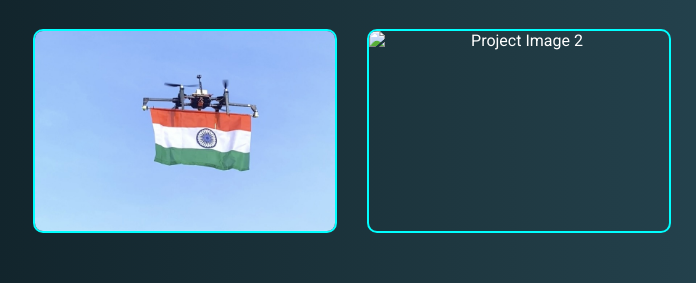
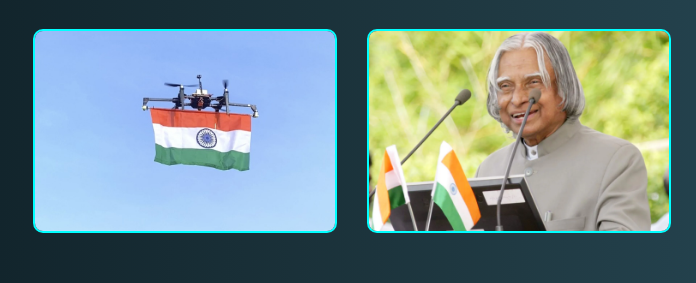
Before and after one commit to Harshhhh16/idro-website, a plain HTML site: page index.html in a window 1280 px wide. Shown: the part 1666-1949 px from the top of the page, 121-817 px from the left. Drawn offline with Linux system fonts and the light colour scheme; grey boxes are pictures that could not be loaded.

Commit message:
Update index.html

```diff
--- a/index.html
+++ b/index.html
@@ -190,7 +190,7 @@
     </div>
     <div class="gallery-container">
       <img src="images/flaghoisting.JPG" class="gallery-img" alt="Project Image 1">
-      <img src="images/kalam.jpg" class="gallery-img" alt="Project Image 2">
+      <img src="images/kalam.jpg.png" class="gallery-img" alt="Project Image 2">
       <img src="images/drone.JPG" class="gallery-img" alt="Project Image 3">
 
     </div>
```
